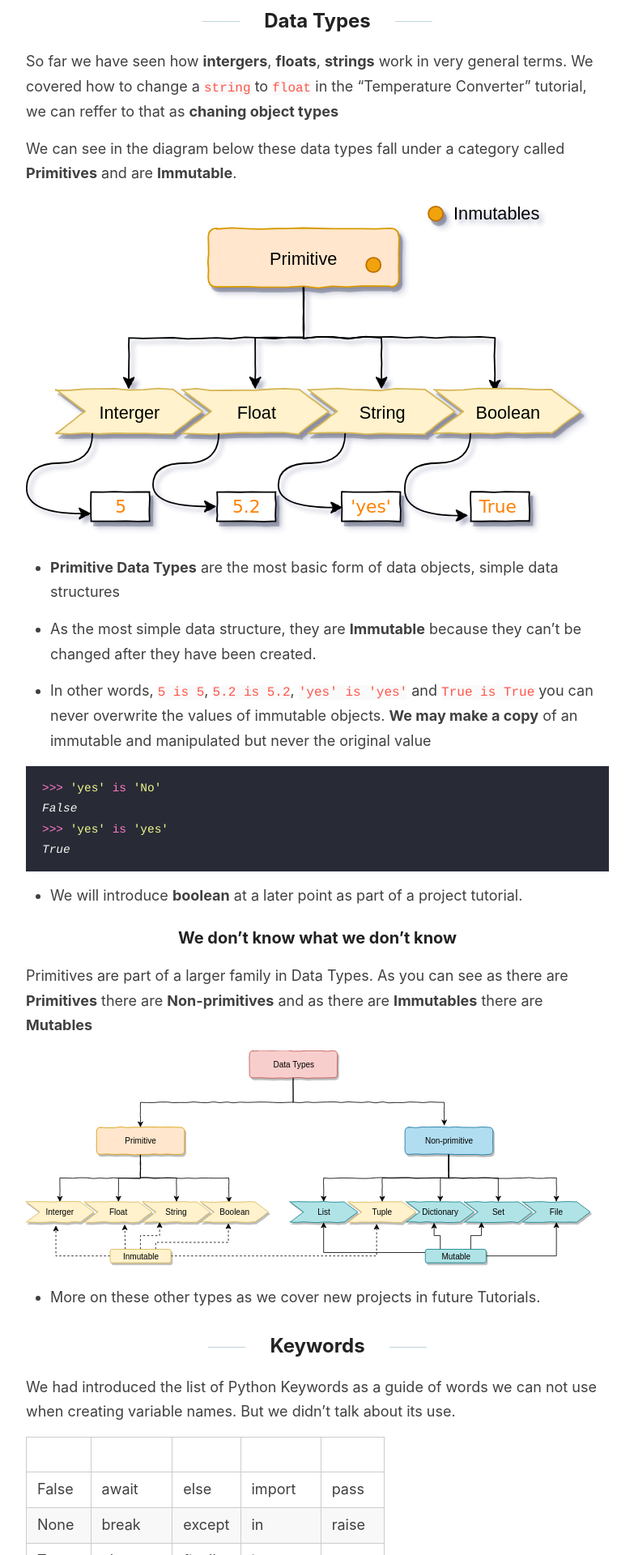
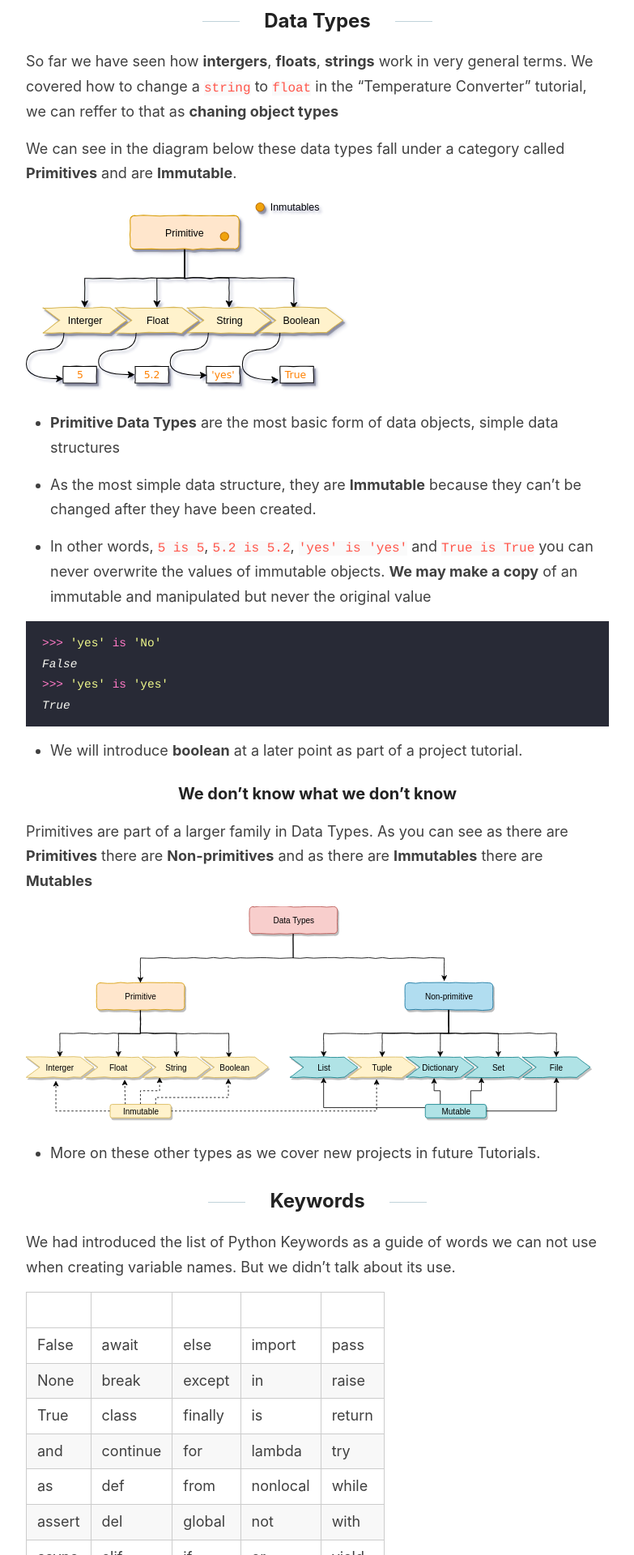
Before and after one commit to KikeVen/python911, a Jekyll site: the page built from _posts/2019-9-27-in-review-05.md, in a window 1280 px wide. Shown: the part 928-2848 px from the top of the page at 81% size, without its empty margins (248-1031 px from the left). Built offline with Jekyll 4.4.1, drawn with Linux system fonts in a browser that asks for light colours; comment, search, counter and statistics services are not loaded.

Commit message:
image w400px

```diff
--- a/_posts/2019-9-27-in-review-05.md
+++ b/_posts/2019-9-27-in-review-05.md
@@ -26,7 +26,7 @@
 
 We can see in the diagram below these data types fall under a category called **Primitives** and are **Immutable**.
 
-[<img src="{{ site.baseurl }}/images/dt_primitives.svg" alt="Primitive Data Types by Enrique Bruzual" style="width: 700px;"/>]({{ site.baseurl }}/images/dt_primitives.svg)
+[<img src="{{ site.baseurl }}/images/dt_primitives.svg" alt="Primitive Data Types by Enrique Bruzual" style="width: 400px;"/>]({{ site.baseurl }}/images/dt_primitives.svg)
 
 * **Primitive Data Types** are the most basic form of data objects, simple data structures
 
```
